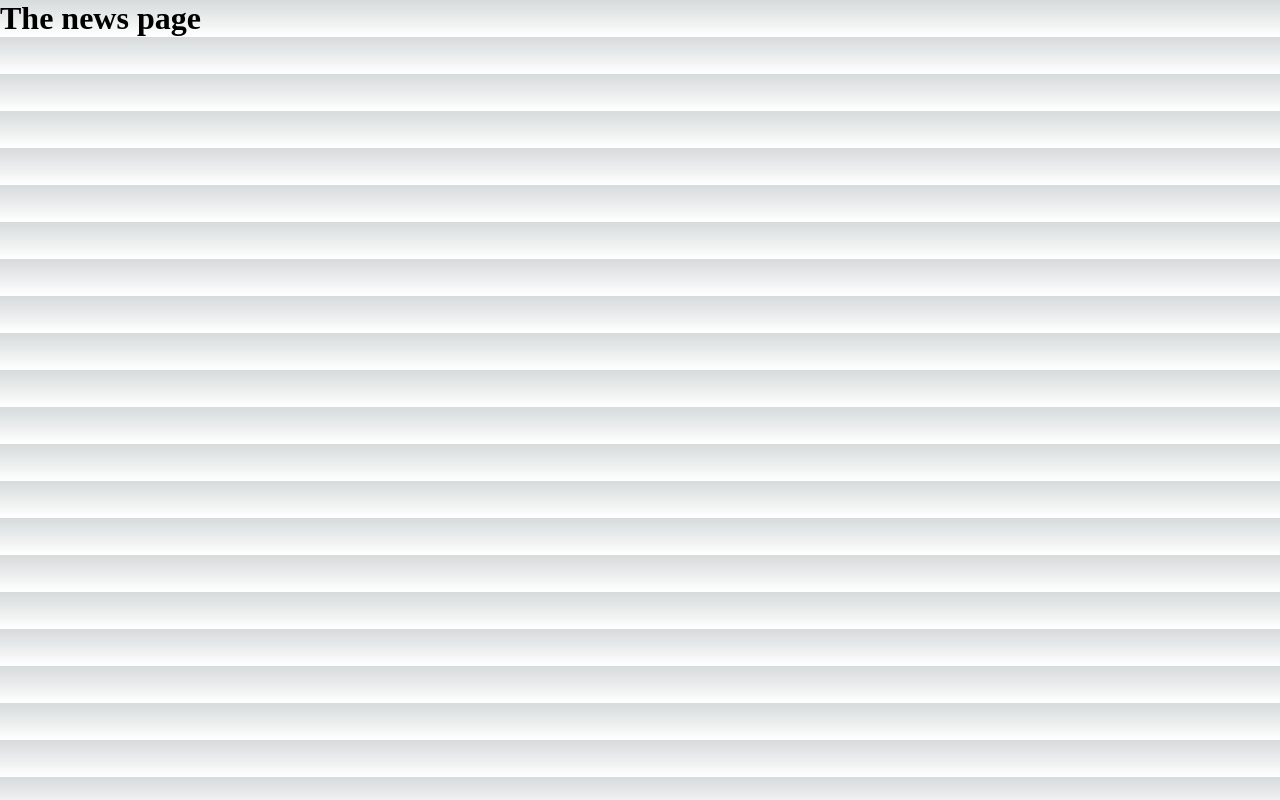
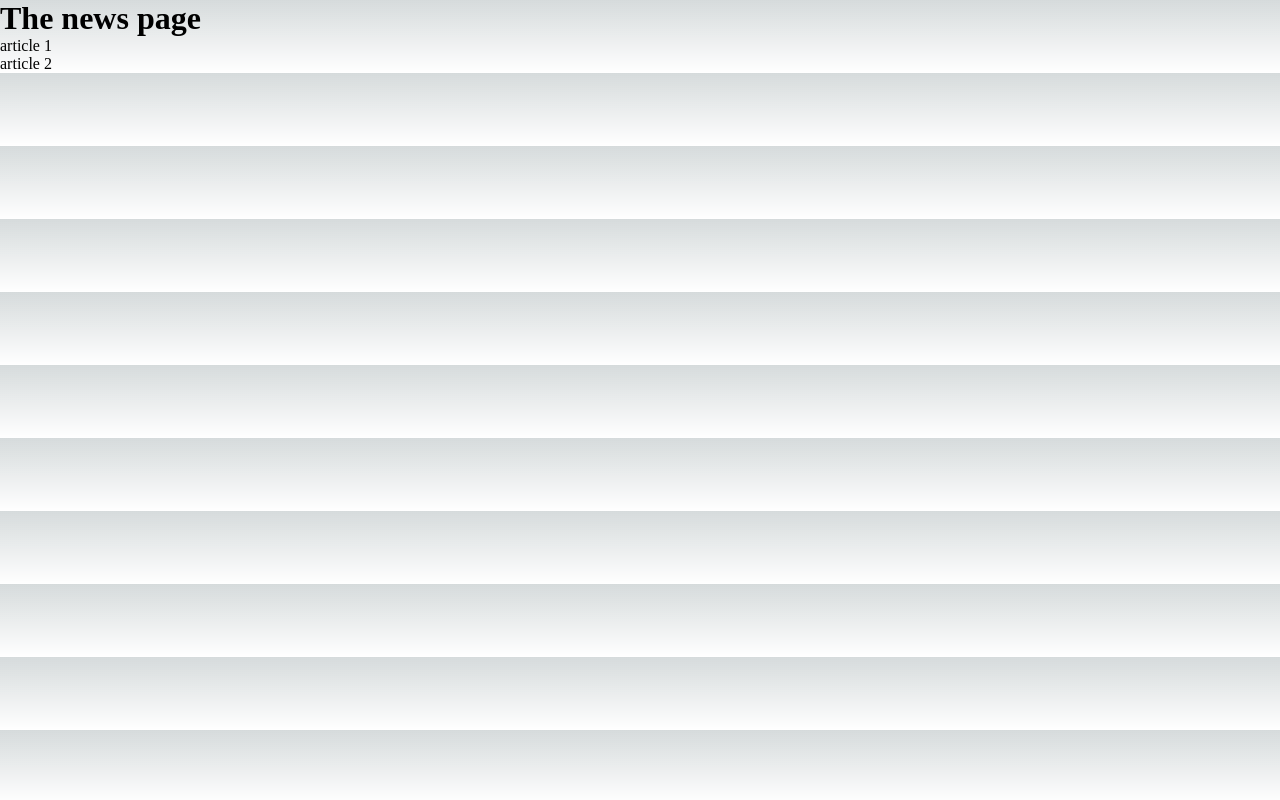
Before and after one commit to ajasinger/next-events-app, a Next.js app: page /news in a window 1280 px wide. Built offline with nearby package versions, Linux system fonts and the light colour scheme.

Commit message:
update <a> to <Link> component

```diff
--- a/pages/news/index.js
+++ b/pages/news/index.js
@@ -1,7 +1,24 @@
 //domain.com/news
 
+//link component for links instead of <a>
+import Link from 'next/link';
+
 function NewsPage() {
-    return <h1>The news page</h1>
+    return (
+        <div>
+            <h1>The news page</h1>
+            <ul>
+                {/* can also dynamically popluate from array */}
+                <li>
+                    <Link href="/news/article-1">
+                        article 1
+                    </Link>
+                </li>
+                <li>article 2</li>
+            </ul>
+        </div>
+
+    )
 }
 
 export default NewsPage;
```
